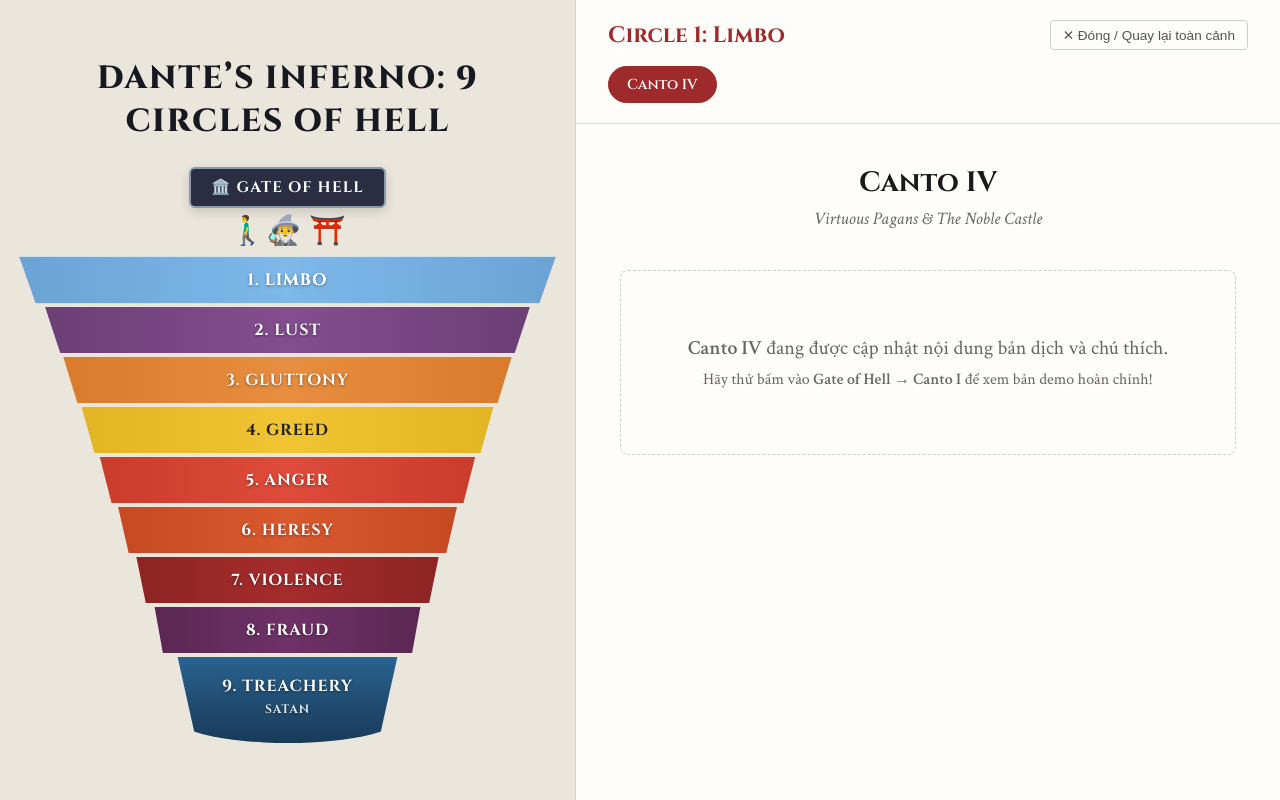
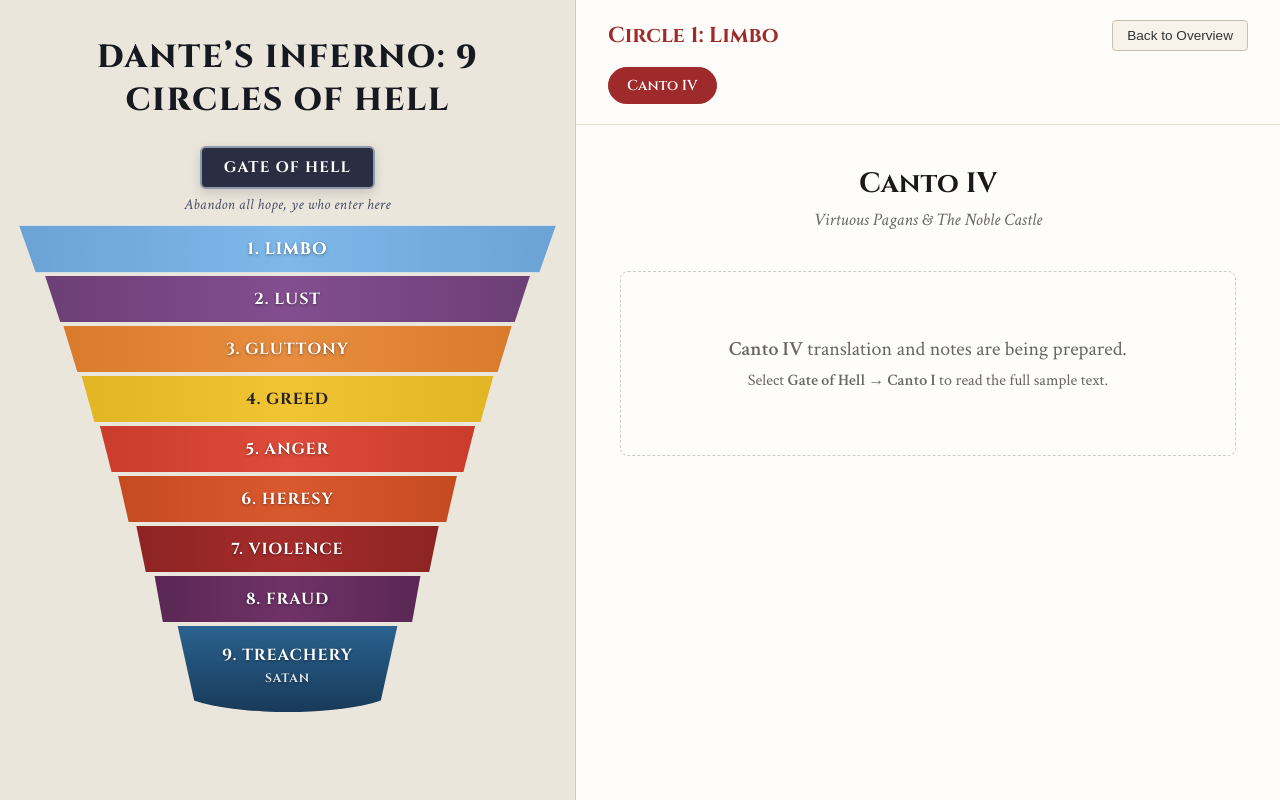
Before and after one commit to nguyendaccongkhanh-ship-it/danteinferno, a plain HTML site: page index.html in a window 1280 px wide. Both pictures are taken after a click on the button "1. LIMBO". Drawn offline with Linux system fonts and the light colour scheme.

Commit message:
Update index.html

```diff
--- a/index.html
+++ b/index.html
@@ -3,7 +3,7 @@
 <head>
   <meta charset="UTF-8" />
   <meta name="viewport" content="width=device-width, initial-scale=1.0" />
-  <title>Dante's Inferno: Interactive Map & Reader</title>
+  <title>Dante's Inferno: Interactive Map &amp; Reader</title>
   <link href="https://fonts.googleapis.com/css2?family=Cinzel:wght@600;700;800&family=Crimson+Text:ital,wght@0,400;0,600;1,400&family=Inter:wght@400;500;600&display=swap" rel="stylesheet">
   <style>
     :root {
@@ -19,7 +19,7 @@
       padding: 0;
     }
 
-    body {
+    html, body {
       font-family: 'Inter', sans-serif;
       background-color: var(--bg-color);
       color: var(--text-dark);
@@ -32,18 +32,20 @@
       display: flex;
       width: 100%;
       min-height: 100vh;
-      transition: all 0.6s cubic-bezier(0.25, 1, 0.5, 1);
+      align-items: stretch;
+      transition: all 0.45s cubic-bezier(0.25, 1, 0.5, 1);
     }
 
     /* Left / Center Map Panel */
     .map-panel {
       width: 100%;
+      min-height: 100vh;
       display: flex;
       flex-direction: column;
       align-items: center;
       justify-content: center;
       padding: 2rem 1rem;
-      transition: width 0.6s cubic-bezier(0.25, 1, 0.5, 1), padding 0.6s ease;
+      transition: width 0.45s cubic-bezier(0.25, 1, 0.5, 1), padding 0.45s ease, background-color 0.45s ease;
     }
 
     .app-container.split-active .map-panel {
@@ -51,9 +53,12 @@
       position: sticky;
       top: 0;
       height: 100vh;
-      border-right: 1px solid rgba(0, 0, 0, 0.1);
+      min-height: 100vh;
+      border-right: 1px solid rgba(0, 0, 0, 0.12);
       background-color: #ebe6dc;
       overflow-y: auto;
+      justify-content: flex-start;
+      padding-top: 2.25rem;
     }
 
     .map-title {
@@ -81,7 +86,7 @@
       display: flex;
       flex-direction: column;
       align-items: center;
-      margin-bottom: 6px;
+      margin-bottom: 8px;
       position: relative;
     }
 
@@ -92,7 +97,7 @@
       font-weight: 700;
       font-size: 0.95rem;
       letter-spacing: 0.08em;
-      padding: 8px 20px;
+      padding: 9px 22px;
       border: 2px solid #8d99ae;
       border-radius: 6px;
       cursor: pointer;
@@ -110,9 +115,13 @@
       box-shadow: 0 6px 18px rgba(158, 42, 43, 0.35);
     }
 
-    .gate-visual {
-      font-size: 1.8rem;
-      margin-top: 4px;
+    .gate-inscription {
+      font-family: 'Crimson Text', serif;
+      font-style: italic;
+      font-size: 0.95rem;
+      color: #4a4e69;
+      margin-top: 6px;
+      letter-spacing: 0.02em;
       user-select: none;
     }
 
@@ -148,7 +157,7 @@
       z-index: 3;
     }
 
-    /* Tier Colors & Decreasing Widths matching your infographic */
+    /* Tier Colors & Decreasing Widths */
     .t-1 { width: 100%; background: linear-gradient(90deg, #5c8db8, #6ea0cb, #5c8db8); }
     .t-2 { width: 93%;  background: linear-gradient(90deg, #6b3e75, #834e8f, #6b3e75); }
     .t-3 { width: 86%;  background: linear-gradient(90deg, #d97a2b, #e88d3f, #d97a2b); }
@@ -168,29 +177,35 @@
       gap: 4px;
     }
 
-    /* Right Reader Panel */
+    /* Right Reader Panel (Collapsed cleanly by default) */
     .reader-panel {
       width: 0;
+      height: 0;
+      min-height: 0;
       opacity: 0;
       overflow: hidden;
+      padding: 0;
       background-color: var(--paper-bg);
-      transition: width 0.6s cubic-bezier(0.25, 1, 0.5, 1), opacity 0.4s ease;
+      transition: width 0.45s cubic-bezier(0.25, 1, 0.5, 1), opacity 0.35s ease;
       display: flex;
       flex-direction: column;
+      pointer-events: none;
     }
 
     .app-container.split-active .reader-panel {
       width: 55%;
+      height: 100vh;
+      min-height: 100vh;
       opacity: 1;
       overflow-y: auto;
-      height: 100vh;
+      pointer-events: auto;
     }
 
     /* Reader Header & Canto Tabs */
     .reader-header {
       position: sticky;
       top: 0;
-      background: rgba(255, 253, 249, 0.95);
+      background: rgba(255, 253, 249, 0.96);
       backdrop-filter: blur(8px);
       border-bottom: 1px solid #e2dcd0;
       padding: 1.25rem 2rem;
@@ -201,29 +216,33 @@
       display: flex;
       justify-content: space-between;
       align-items: center;
+      gap: 1rem;
       margin-bottom: 1rem;
     }
 
     .region-heading {
       font-family: 'Cinzel', serif;
-      font-size: 1.4rem;
+      font-size: 1.35rem;
       color: var(--accent-red);
     }
 
     .close-btn {
-      background: transparent;
-      border: 1px solid #ccc;
-      padding: 6px 12px;
+      background: #f7f3eb;
+      border: 1px solid #c9bfae;
+      padding: 7px 14px;
       border-radius: 4px;
       cursor: pointer;
       font-size: 0.85rem;
-      color: #555;
+      font-weight: 500;
+      color: #333;
+      white-space: nowrap;
       transition: all 0.2s;
     }
 
     .close-btn:hover {
-      background: #eee;
+      background: #e8e1d3;
       color: #111;
+      border-color: #9e2a2b;
     }
 
     /* Canto Navigation Tabs */
@@ -242,6 +261,7 @@
       font-weight: 600;
       font-size: 0.9rem;
       cursor: pointer;
+      color: #2b2d42;
       transition: all 0.2s;
     }
 
@@ -323,11 +343,22 @@
       .app-container.split-active {
         flex-direction: column;
       }
-      .app-container.split-active .map-panel,
+
+      .app-container.split-active .map-panel {
+        width: 100%;
+        height: auto;
+        min-height: auto;
+        position: static;
+        border-right: none;
+        border-bottom: 1px solid rgba(0, 0, 0, 0.12);
+        padding-top: 1.5rem;
+      }
+
       .app-container.split-active .reader-panel {
         width: 100%;
         height: auto;
-        position: static;
+        min-height: 75vh;
+        overflow-y: visible;
       }
     }
   </style>
@@ -336,28 +367,28 @@
 
 <div class="app-container" id="app">
   <!-- LEFT / CENTER: INFERNO MAP -->
-  <div class="map-panel">
-    <h1 class="map-title">DANTE’S INFERNO: 9 CIRCLES OF HELL</h1>
+  <div class="map-panel" id="mapPanel">
+    <h1 class="map-title">DANTE&rsquo;S INFERNO: 9 CIRCLES OF HELL</h1>
 
     <div class="inferno-diagram">
       <!-- Gate of Hell Button -->
       <div class="gate-section">
-        <button class="gate-btn" id="btn-gate" onclick="openRegion('gate')">
-          <span>🏛️ GATE OF HELL</span>
+        <button class="gate-btn" id="btn-gate" type="button" onclick="openRegion('gate')">
+          <span>GATE OF HELL</span>
         </button>
-        <div class="gate-visual">🚶‍♂️🧙‍♂️ ⛩️</div>
+        <div class="gate-inscription">Abandon all hope, ye who enter here</div>
       </div>
 
       <!-- 9 Circles -->
-      <button class="tier-btn t-1" id="btn-limbo" onclick="openRegion('limbo')">1. LIMBO</button>
-      <button class="tier-btn t-2" id="btn-lust" onclick="openRegion('lust')">2. LUST</button>
-      <button class="tier-btn t-3" id="btn-gluttony" onclick="openRegion('gluttony')">3. GLUTTONY</button>
-      <button class="tier-btn t-4" id="btn-greed" onclick="openRegion('greed')">4. GREED</button>
-      <button class="tier-btn t-5" id="btn-anger" onclick="openRegion('anger')">5. ANGER</button>
-      <button class="tier-btn t-6" id="btn-heresy" onclick="openRegion('heresy')">6. HERESY</button>
-      <button class="tier-btn t-7" id="btn-violence" onclick="openRegion('violence')">7. VIOLENCE</button>
-      <button class="tier-btn t-8" id="btn-fraud" onclick="openRegion('fraud')">8. FRAUD</button>
-      <button class="tier-btn t-9" id="btn-treachery" onclick="openRegion('treachery')">
+      <button class="tier-btn t-1" id="btn-limbo" type="button" onclick="openRegion('limbo')">1. LIMBO</button>
+      <button class="tier-btn t-2" id="btn-lust" type="button" onclick="openRegion('lust')">2. LUST</button>
+      <button class="tier-btn t-3" id="btn-gluttony" type="button" onclick="openRegion('gluttony')">3. GLUTTONY</button>
+      <button class="tier-btn t-4" id="btn-greed" type="button" onclick="openRegion('greed')">4. GREED</button>
+      <button class="tier-btn t-5" id="btn-anger" type="button" onclick="openRegion('anger')">5. ANGER</button>
+      <button class="tier-btn t-6" id="btn-heresy" type="button" onclick="openRegion('heresy')">6. HERESY</button>
+      <button class="tier-btn t-7" id="btn-violence" type="button" onclick="openRegion('violence')">7. VIOLENCE</button>
+      <button class="tier-btn t-8" id="btn-fraud" type="button" onclick="openRegion('fraud')">8. FRAUD</button>
+      <button class="tier-btn t-9" id="btn-treachery" type="button" onclick="openRegion('treachery')">
         <span>9. TREACHERY</span>
         <span style="font-size: 0.75rem; opacity: 0.85;">SATAN</span>
       </button>
@@ -369,7 +400,7 @@
     <div class="reader-header">
       <div class="header-top">
         <h2 class="region-heading" id="regionHeading">Gate of Hell</h2>
-        <button class="close-btn" onclick="closeReader()">✕ Đóng / Quay lại toàn cảnh</button>
+        <button class="close-btn" type="button" onclick="closeReader()">Back to Overview</button>
       </div>
       <div class="canto-tabs" id="cantoTabs"></div>
     </div>
@@ -381,51 +412,51 @@
 <script>
   // Canto I Full Text Data (Separated into Tercets / Stanzas)
   const canto1Stanzas = [
-    "When I had journeyed half of our life’s way,\nI found myself within a shadowed forest,\nfor I had lost the path that does not stray.",
+    "When I had journeyed half of our life\u2019s way,\nI found myself within a shadowed forest,\nfor I had lost the path that does not stray.",
     "Ah, it is hard to speak of what it was,\nthat savage forest, dense and difficult,\nwhich even in recall renews my fear:",
-    "so bitter — death is hardly more severe!\nBut to retell the good discovered there,\nI’ll also tell the other things I saw.",
+    "so bitter \u2014 death is hardly more severe!\nBut to retell the good discovered there,\nI\u2019ll also tell the other things I saw.",
     "I cannot clearly say how I had entered\nthe wood; I was so full of sleep just at\nthe point where I abandoned the true path.",
-    "But when I’d reached the bottom of a hill —\nit rose along the boundary of the valley\nthat had harassed my heart with so much fear —",
+    "But when I\u2019d reached the bottom of a hill \u2014\nit rose along the boundary of the valley\nthat had harassed my heart with so much fear \u2014",
     "I looked on high and saw its shoulders clothed\nalready by the rays of that same planet\nwhich serves to lead men straight along all roads.",
     "At this my fear was somewhat quieted;\nfor through the night of sorrow I had spent,\nthe lake within my heart felt terror present.",
     "And just as he who, with exhausted breath,\nhaving escaped from sea to shore, turns back\nto watch the dangerous waters he has quit,",
     "so did my spirit, still a fugitive,\nturn back to look intently at the pass\nthat never has let any man survive.",
-    "I let my tired body rest awhile.\nMoving again, I tried the lonely slope —\nmy firm foot always was the one below.",
-    "And almost where the hillside starts to rise —\nlook there! — a leopard, very quick and lithe,\na leopard covered with a spotted hide.",
+    "I let my tired body rest awhile.\nMoving again, I tried the lonely slope \u2014\nmy firm foot always was the one below.",
+    "And almost where the hillside starts to rise \u2014\nlook there! \u2014 a leopard, very quick and lithe,\na leopard covered with a spotted hide.",
     "He did not disappear from sight, but stayed;\nindeed, he so impeded my ascent\nthat I had often to turn back again.",
     "The time was the beginning of the morning;\nthe sun was rising now in fellowship\nwith the same stars that had escorted it",
     "when Divine Love first moved those things of beauty;\nso that the hour and the gentle season\ngave me good cause for hopefulness on seeing",
     "that beast before me with his speckled skin;\nbut hope was hardly able to prevent\nthe fear I felt when I beheld a lion.",
-    "His head held high and ravenous with hunger —\neven the air around him seemed to shudder —\nthis lion seemed to make his way against me.",
+    "His head held high and ravenous with hunger \u2014\neven the air around him seemed to shudder \u2014\nthis lion seemed to make his way against me.",
     "And then a she-wolf showed herself; she seemed\nto carry every craving in her leanness;\nshe had already brought despair to many.",
     "The very sight of her so weighted me\nwith fearfulness that I abandoned hope\nof ever climbing up that mountain slope.",
     "Even as he who glories while he gains\nwill, when the time has come to tally loss,\nlament with every thought and turn despondent,",
     "so was I when I faced that restless beast\nwhich, even as she stalked me, step by step\nhad thrust me back to where the sun is speechless.",
     "While I retreated down to lower ground,\nbefore my eyes there suddenly appeared\none who seemed faint because of the long silence.",
-    "When I saw him in that vast wilderness,\n“Have pity on me,” were the words I cried,\n“whatever you may be — a shade, a man.”",
-    "He answered me: “Not man; I once was man.\nBoth of my parents came from Lombardy,\nand both claimed Mantua as native city.",
-    "And I was born, though late, sub Julio,\nand lived in Rome under the good Augustus —\nthe season of the false and lying gods.",
+    "When I saw him in that vast wilderness,\n\u201cHave pity on me,\u201d were the words I cried,\n\u201cwhatever you may be \u2014 a shade, a man.\u201d",
+    "He answered me: \u201cNot man; I once was man.\nBoth of my parents came from Lombardy,\nand both claimed Mantua as native city.",
+    "And I was born, though late, sub Julio,\nand lived in Rome under the good Augustus \u2014\nthe season of the false and lying gods.",
     "I was a poet, and I sang the righteous\nson of Anchises who had come from Troy\nwhen flames destroyed the pride of Ilium.",
-    "But why do you return to wretchedness?\nWhy not climb up the mountain of delight,\nthe origin and cause of every joy?”",
-    "“And are you then that Virgil, you the fountain\nthat freely pours so rich a stream of speech?”\nI answered him with shame upon my brow.",
-    "“O light and honor of all other poets,\nmay my long study and the intense love\nthat made me search your volume serve me now.",
-    "You are my master and my author, you —\nthe only one from whom my writing drew\nthe noble style for which I have been honored.",
-    "You see the beast that made me turn aside;\nhelp me, o famous sage, to stand against her,\nfor she has made my blood and pulses shudder,”",
-    "“It is another path that you must take,”\nhe answered when he saw my tearfulness,\n“if you would leave this savage wilderness;",
+    "But why do you return to wretchedness?\nWhy not climb up the mountain of delight,\nthe origin and cause of every joy?\u201d",
+    "\u201cAnd are you then that Virgil, you the fountain\nthat freely pours so rich a stream of speech?\u201d\nI answered him with shame upon my brow.",
+    "\u201cO light and honor of all other poets,\nmay my long study and the intense love\nthat made me search your volume serve me now.",
+    "You are my master and my author, you \u2014\nthe only one from whom my writing drew\nthe noble style for which I have been honored.",
+    "You see the beast that made me turn aside;\nhelp me, o famous sage, to stand against her,\nfor she has made my blood and pulses shudder,\u201d",
+    "\u201cIt is another path that you must take,\u201d\nhe answered when he saw my tearfulness,\n\u201cif you would leave this savage wilderness;",
     "the beast that is the cause of your outcry\nallows no man to pass along her track,\nbut blocks him even to the point of death;",
-    "her nature is so squalid, so malicious\nthat she can never sate her greedy will;\nwhen she has fed, she’s hungrier than ever.",
+    "her nature is so squalid, so malicious\nthat she can never sate her greedy will;\nwhen she has fed, she\u2019s hungrier than ever.",
     "She mates with many living souls and shall\nyet mate with many more, until the Greyhound\narrives, inflicting painful death on her.",
     "That Hound will never feed on land or pewter,\nbut find his fare in wisdom, love, and virtue;\nhis place of birth shall be between two felts.",
     "He will restore low-lying Italy for which\nthe maid Camilla died of wounds,\nand Nisus, Turnus, and Euryalus.",
     "And he will hunt that beast through every city\nuntil he thrusts her back again to Hell,\nfor which she was first sent above by envy.",
     "Therefore, I think and judge it best for you\nto follow me, and I shall guide you, taking\nyou from this place through an eternal place,",
     "where you shall hear the howls of desperation\nand see the ancient spirits in their pain,\nas each of them laments his second death;",
-    "and you shall see those souls who are content\nwithin the fire, for they hope to reach —\nwhenever that may be — the blessed people.",
-    "If you would then ascend as high as these,\na soul more worthy than I am will guide you;\nI’ll leave you in her care when I depart,",
+    "and you shall see those souls who are content\nwithin the fire, for they hope to reach \u2014\nwhenever that may be \u2014 the blessed people.",
+    "If you would then ascend as high as these,\na soul more worthy than I am will guide you;\nI\u2019ll leave you in her care when I depart,",
     "because that Emperor who reigns above,\nsince I have been rebellious to His law,\nwill not allow me entry to His city.",
-    "He governs everywhere, but rules from there;\nthere is His city, His high capital:\no happy those He chooses to be there!”",
-    "And I replied: “O poet — by that God\nwhom you had never come to know — I beg you,\nthat I may flee this evil and worse evils,",
-    "to lead me to the place of which you spoke,\nthat I may see the gateway of Saint Peter\nand those whom you describe as sorrowful.”",
+    "He governs everywhere, but rules from there;\nthere is His city, His high capital:\no happy those He chooses to be there!\u201d",
+    "And I replied: \u201cO poet \u2014 by that God\nwhom you had never come to know \u2014 I beg you,\nthat I may flee this evil and worse evils,",
+    "to lead me to the place of which you spoke,\nthat I may see the gateway of Saint Peter\nand those whom you describe as sorrowful.\u201d",
     "Then he set out, and I moved on behind him."
   ];
 
@@ -459,7 +490,6 @@
     const app = document.getElementById('app');
     app.classList.add('split-active');
 
-    // Highlight active button on map
     document.querySelectorAll('.gate-btn, .tier-btn').forEach(btn => btn.classList.remove('active'));
     const activeBtn = document.getElementById('btn-' + regionKey);
     if (activeBtn) activeBtn.classList.add('active');
@@ -467,12 +497,12 @@
     const region = regions[regionKey];
     document.getElementById('regionHeading').textContent = region.title;
 
-    // Render Canto Tabs
     const tabsContainer = document.getElementById('cantoTabs');
     tabsContainer.innerHTML = '';
 
     region.cantos.forEach((canto, idx) => {
       const tab = document.createElement('button');
+      tab.type = 'button';
       tab.className = 'canto-tab' + (idx === 0 ? ' active' : '');
       tab.textContent = canto.label;
       tab.onclick = () => {
@@ -483,13 +513,14 @@
       tabsContainer.appendChild(tab);
     });
 
-    // Render first canto by default
     renderCanto(region.cantos[0]);
+    window.scrollTo({ top: 0, behavior: 'smooth' });
   }
 
   function renderCanto(canto) {
     const container = document.getElementById('poemContainer');
-    document.getElementById('readerPanel').scrollTop = 0;
+    const readerPanel = document.getElementById('readerPanel');
+    readerPanel.scrollTop = 0;
 
     let html = `
       <h3 class="canto-title">${canto.label}</h3>
@@ -509,8 +540,8 @@
     } else {
       html += `
         <div class="placeholder-box">
-          <p><strong>${canto.label}</strong> đang được cập nhật nội dung bản dịch và chú thích.</p>
-          <p style="margin-top: 8px; font-size: 1rem;">Hãy thử bấm vào <strong>Gate of Hell → Canto I</strong> để xem bản demo hoàn chỉnh!</p>
+          <p><strong>${canto.label}</strong> translation and notes are being prepared.</p>
+          <p style="margin-top: 8px; font-size: 1rem;">Select <strong>Gate of Hell &rarr; Canto I</strong> to read the full sample text.</p>
         </div>
       `;
     }
@@ -519,8 +550,18 @@
   }
 
   function closeReader() {
-    document.getElementById('app').classList.remove('split-active');
+    const app = document.getElementById('app');
+    const readerPanel = document.getElementById('readerPanel');
+    const mapPanel = document.getElementById('mapPanel');
+
+    app.classList.remove('split-active');
     document.querySelectorAll('.gate-btn, .tier-btn').forEach(btn => btn.classList.remove('active'));
+
+    readerPanel.scrollTop = 0;
+    if (mapPanel) mapPanel.scrollTop = 0;
+    document.getElementById('poemContainer').innerHTML = '';
+    document.getElementById('cantoTabs').innerHTML = '';
+    window.scrollTo({ top: 0, behavior: 'instant' });
   }
 </script>
 
```
